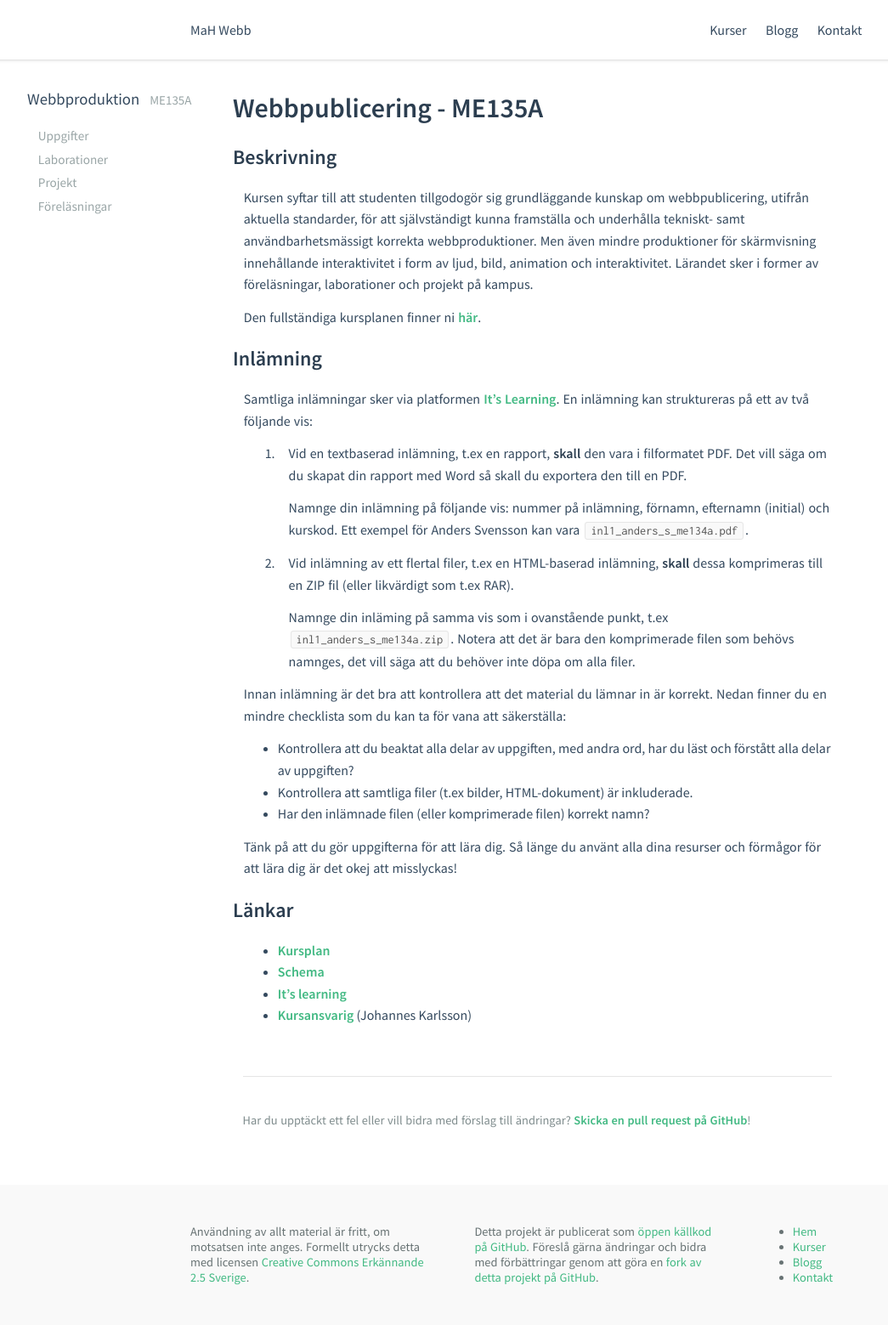
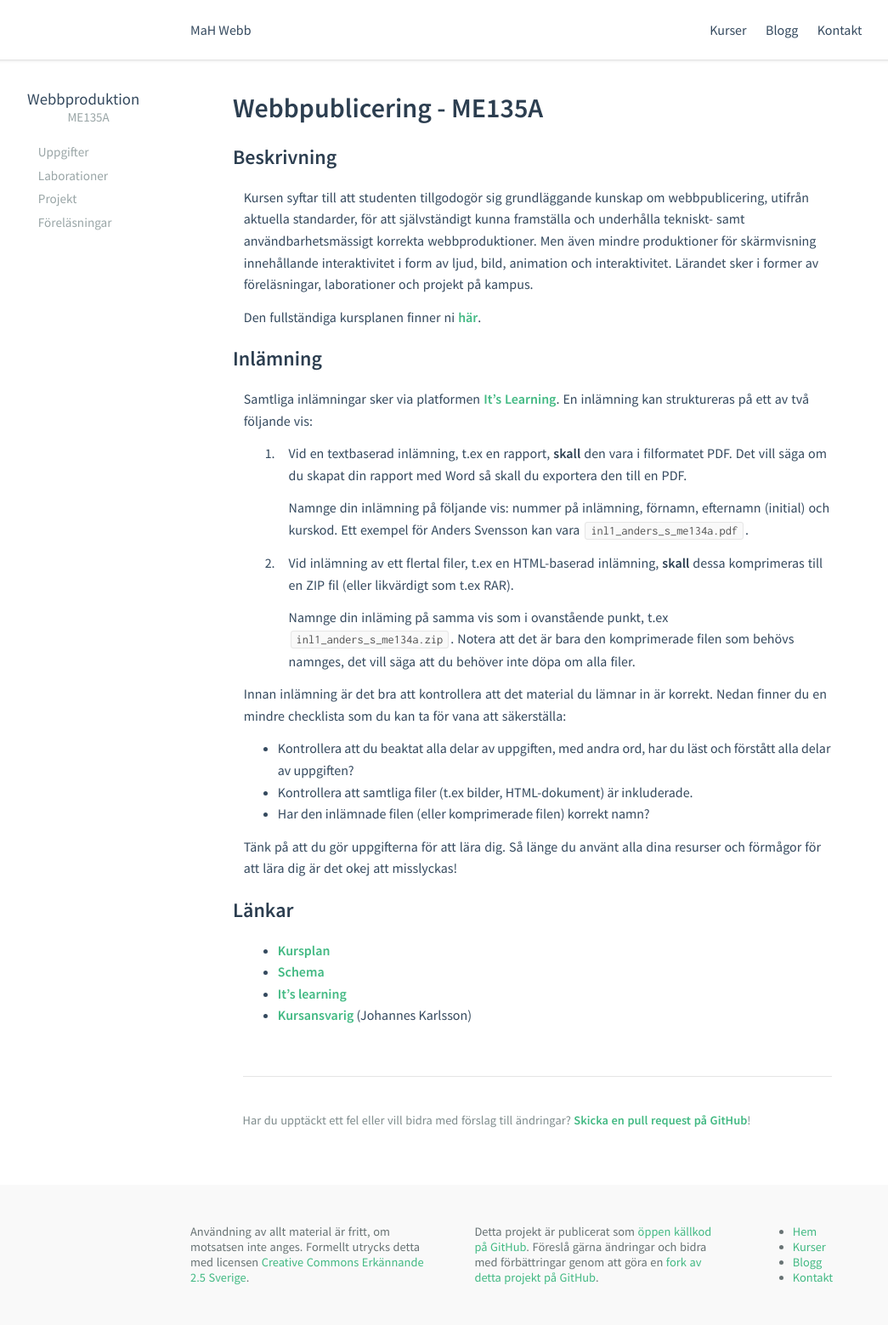
Before and after one commit to otabv/mah-webb.github.io, a Jekyll site: the page built from courses/me135a/index.md, in a window 1280 px wide. Shown: the whole page at 85% size, without its empty margins (16-1061 px from the left). Built offline with Jekyll 4.4.1, drawn with Linux system fonts in a browser that asks for light colours.

Commit message:
responsive fixes for smaller devices

```diff
--- a/assets/css/main.css
+++ b/assets/css/main.css
@@ -257,7 +257,7 @@
     margin-left: 4em;
     margin-top: 1em;
     position: absolute;
-    max-width: 20%;
+    max-width: 25%;
 }
 
 .blog .sidebar .blog-overview .blog-overview-submenu {
@@ -267,7 +267,7 @@
 .fix-sidebar .sidebar {
     position: fixed;
     top: 0;
-    overflow-x: scroll;
+    overflow-y: scroll;
     max-height: 85%;
 }
 
@@ -420,6 +420,10 @@
     .sidebar {
         margin-left: 3em;
     }
+    .sidebar .course-name small {
+        display: block;
+        text-align: center;
+    }
     .content {
         margin-left: 290px;
         padding-right: 15px;
@@ -456,6 +460,7 @@
 
     .footer-links {
         text-align: center;
+        padding-left: 1.6em;
     }
 
     .footer-links li {
@@ -512,6 +517,11 @@
         border-top: 1px solid #eee;
         box-shadow: 0 2px 2px rgba(0,0,0,0.1);
         z-index: 100;
+    }
+
+    .sidebar .course-name small {
+        display: inline;
+        text-align: left;
     }
 
     .contribute {
```
